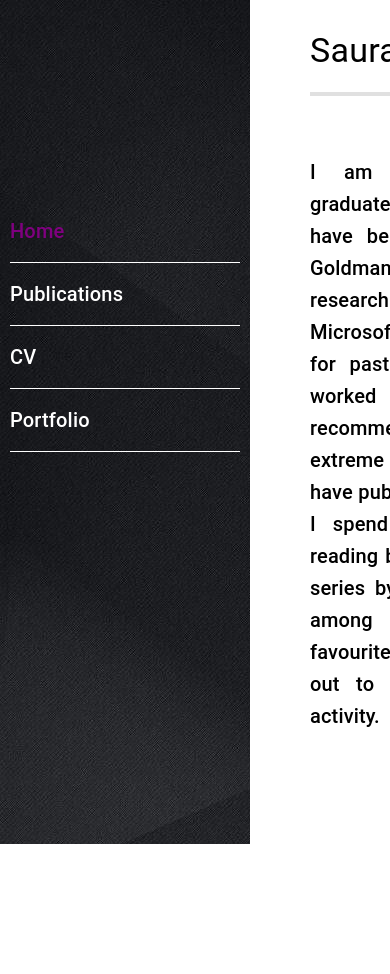
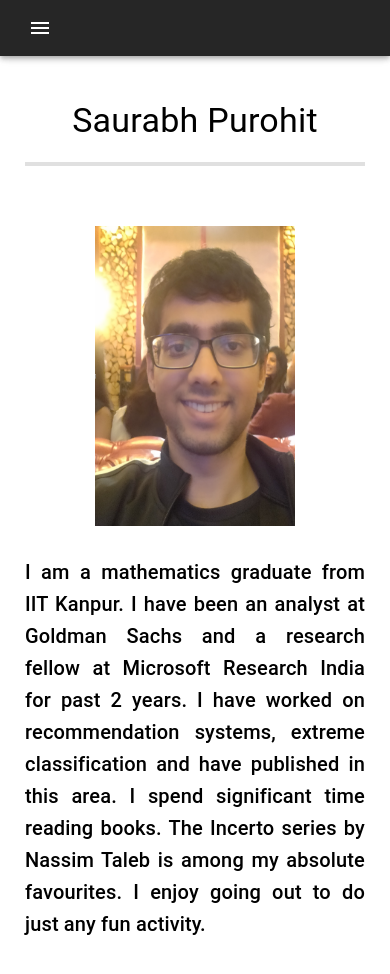
Before and after one commit to shaikwasef/saurabh, a React (Create React App) app: page / in a window 390 px wide. Shown: the top 974 px of the page. Before the commit the page ends 844 px from the top, so only its background shows below. Built offline with nearby package versions, Linux system fonts and the light colour scheme.

Commit message:
website mobile version

```diff
--- a/package.json
+++ b/package.json
@@ -3,7 +3,11 @@
   "version": "0.1.0",
   "private": true,
   "dependencies": {
+    "@emotion/react": "^11.7.0",
+    "@emotion/styled": "^11.6.0",
     "@material-ui/core": "^4.12.3",
+    "@mui/icons-material": "^5.2.0",
+    "@mui/material": "^5.2.1",
     "@react-pdf-viewer/core": "^2.9.1",
     "@testing-library/jest-dom": "^5.11.4",
     "@testing-library/react": "^11.1.0",
--- a/src/components/Home.js
+++ b/src/components/Home.js
@@ -4,24 +4,41 @@ import profile from "../assets/profile.png";
 const useStyles = makeStyles(() => ({
   title: {
     margin: "30px 0 0 0 ",
+    width: "fit-content",
+    ["@media (max-width:800px)"]: {
+      margin: "auto",
+    },
   },
   divider: {
     margin: "20px 0 0 0",
+    maxWidth: "100%",
     height: "4px",
   },
   matter: {
     display: "flex",
-    flexDirection: "col",
+    flexDirection: "column",
     alignItems: "center",
     marginTop: "60px",
+    ["@media (min-width:800px)"]: {
+      flexDirection: "row",
+      alignItems: "center",
+    },
   },
   profile: {
     width: " 400px",
     height: "400px",
+    ["@media (max-width:800px)"]: {
+      width: " 200px",
+      height: "300px",
+    },
   },
   introduction: {
     textAlign: "justify",
-    marginRight: "30px",
+    marginLeft: "30px",
+    ["@media (max-width:800px)"]: {
+      marginLeft: "0px",
+      marginTop: "30px",
+    },
   },
 }));
 
@@ -34,6 +51,7 @@ export default function Home() {
       </Typography>
       <Divider className={classes.divider} />
       <Box className={classes.matter}>
+        <img src={profile} className={classes.profile} alt="profile" />
         <Typography variant="h6" className={classes.introduction}>
           I am a mathematics graduate from IIT Kanpur. I have been an analyst at
           Goldman Sachs and a research fellow at Microsoft Research India for
@@ -42,7 +60,6 @@ export default function Home() {
           time reading books. The Incerto series by Nassim Taleb is among my
           absolute favourites. I enjoy going out to do just any fun activity.
         </Typography>
-        <img src={profile} className={classes.profile} alt="profile" />
       </Box>
     </div>
   );
--- a/src/components/Menu.js
+++ b/src/components/Menu.js
@@ -1,11 +1,21 @@
-import { Divider, makeStyles, Typography } from "@material-ui/core";
+import {
+  AppBar,
+  Divider,
+  Drawer,
+  IconButton,
+  makeStyles,
+  Toolbar,
+  Typography,
+} from "@material-ui/core";
 import Home from "./Home";
 import Publications from "./Publications";
 import Resume from "./Resume";
 import "./Menu.css";
 import Portfolio from "./Portfolio";
-import { useState } from "react";
+import { useEffect, useState } from "react";
+import MenuIcon from "@mui/icons-material/Menu";
 import clsx from "clsx";
+import sidebar from "../assets/sidebar.jpeg";
 
 const useStyles = makeStyles(() => ({
   divider: {
@@ -24,11 +34,38 @@ const useStyles = makeStyles(() => ({
   selectedOption: {
     color: "purple",
   },
+  appBar: {
+    "&.MuiAppBar-colorPrimary": {
+      backgroundColor: "#262626",
+    },
+  },
+  drawer: {
+    "&.MuiDrawer-root": {
+      "& .MuiPaper-root": {
+        paddingTop: "100px",
+        backgroundImage: `url(${sidebar})`,
+        color: "white",
+      },
+    },
+  },
 }));
+
+const drawerWidth = 240;
+
 export default function Menu(props) {
   const { onOptionSelect } = props;
   const [selectedOption, setSelectedOption] = useState("Home");
   const classes = useStyles();
+  const [width, setWidth] = useState(window.innerWidth);
+  const [open, setOpen] = useState(false);
+
+  useEffect(() => {
+    const handleResize = () => {
+      setWidth(window.innerWidth);
+    };
+    window.addEventListener("resize", handleResize);
+  }, []);
+
   const options = [
     {
       name: "Home",
@@ -51,11 +88,67 @@ export default function Menu(props) {
   const onOptionSelection = (itemElement, itemName) => {
     setSelectedOption(itemName);
     onOptionSelect(itemElement);
+    setOpen(false);
   };
 
+  const handleDrawerOpen = () => {
+    setOpen(true);
+  };
+
+  if (width >= 800) {
+    return (
+      <div className="menu-container">
+        <div className={classes.options}>
+          {options.map((item) => {
+            return (
+              <div
+                className="menu-options"
+                onClick={() => onOptionSelection(item.element, item.name)}
+              >
+                <Typography
+                  variant="h6"
+                  className={clsx(classes.menuOption, {
+                    [classes.selectedOption]: item.name === selectedOption,
+                  })}
+                >
+                  {item.name}
+                </Typography>
+                <Divider className={classes.divider} />
+              </div>
+            );
+          })}
+        </div>
+      </div>
+    );
+  }
   return (
-    <div className="menu-container">
-      <div className={classes.options}>
+    <>
+      <AppBar className={classes.appBar} position="fixed" open={open}>
+        <Toolbar>
+          <IconButton
+            color="inherit"
+            aria-label="open drawer"
+            edge="end"
+            onClick={handleDrawerOpen}
+            sx={{ ...(open && { display: "none" }) }}
+          >
+            <MenuIcon />
+          </IconButton>
+        </Toolbar>
+      </AppBar>
+      <Drawer
+        sx={{
+          width: drawerWidth,
+          flexShrink: 0,
+          "& .MuiDrawer-paper": {
+            width: drawerWidth,
+          },
+        }}
+        anchor="left"
+        open={open}
+        className={classes.drawer}
+        onClose={() => setOpen(false)}
+      >
         {options.map((item) => {
           return (
             <div
@@ -74,7 +167,7 @@ export default function Menu(props) {
             </div>
           );
         })}
-      </div>
-    </div>
+      </Drawer>
+    </>
   );
 }
--- a/src/components/Page.css
+++ b/src/components/Page.css
@@ -3,3 +3,9 @@
   height: 100%;
   margin-right: 60px;
 }
+
+@media (max-width: 800px) {
+  .page-container {
+    margin: 100px 25px;
+  }
+}
--- a/src/components/Publications.js
+++ b/src/components/Publications.js
@@ -3,6 +3,10 @@ import { Box, Divider, makeStyles, Typography } from "@material-ui/core";
 const useStyles = makeStyles(() => ({
   title: {
     margin: "30px 0 0 0 ",
+    width: "fit-content",
+    ["@media (max-width:800px)"]: {
+      margin: "auto",
+    },
   },
   divider: {
     margin: "20px 0 0 0",
--- a/src/components/Resume.js
+++ b/src/components/Resume.js
@@ -2,7 +2,11 @@ import { makeStyles } from "@material-ui/core";
 
 const useStyles = makeStyles(() => ({
   resume: {
-    marginTop: "30px",
+    width: "fit-content",
+    margin: "30px auto",
+    ["@media (max-width:800px)"]: {
+      margin: "-40px -25px",
+    },
   },
 }));
 
@@ -11,6 +15,11 @@ export default function Resume() {
   return (
     <div className={classes.resume}>
       <embed
+        style={{
+          maxWidth: "100vw",
+          height: "90vh",
+          overflowY: "scroll",
+        }}
         src="https://drive.google.com/file/d/1iu2xA6N2Oj01SZq-4-puZCiNV7-lOezI/preview"
         width="900"
         height="2320"
```
Also changed, not shown: 1 other file (tests, documents, lock files or other folders).
